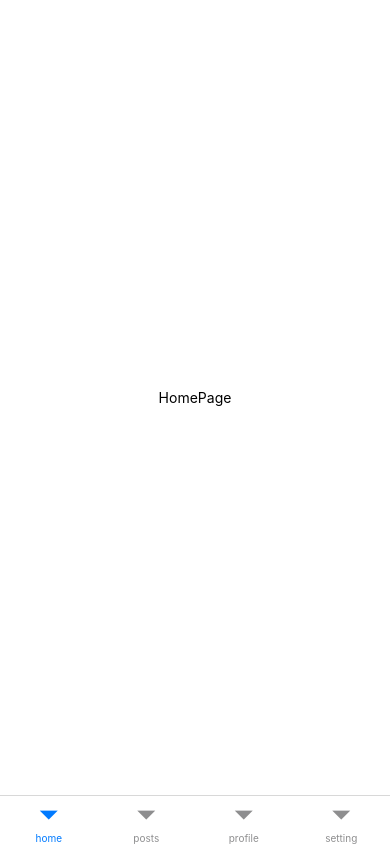
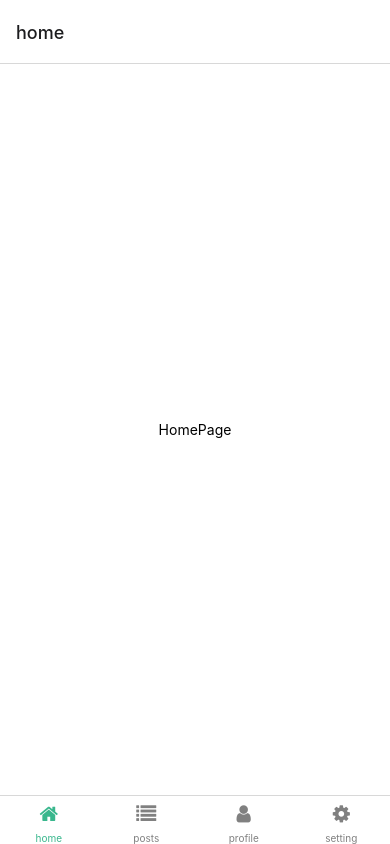
Before and after one commit to tuantran1986/native-thachpham-bai28-bai33-demo, a React Native app: screen / in a window 390 px wide. Both pictures are taken after a click on the button "LOGIN". Built offline with nearby package versions, Linux system fonts and the light colour scheme.

Commit message:
bai 31 - fix loi hien thi ICON cua TAB

```diff
--- a/assets/src/presentation/navigation/AppNavigation.tsx
+++ b/assets/src/presentation/navigation/AppNavigation.tsx
@@ -8,6 +8,7 @@
 import ProfilePage from "../pages/inApp/Profile";
 import SettingPage from "../pages/inApp/Setting";
 import { createBottomTabNavigator } from "@react-navigation/bottom-tabs";
+import Icon from "react-native-vector-icons/FontAwesome";
 
 const Stack = createStackNavigator(); // STACK: xếp chồng các màn hình
 const tab = createBottomTabNavigator(); // TAB: dàn hàng - các tab dưới màn hình - song song nhau
@@ -47,9 +48,29 @@
   // TAB: dàn hàng - các tab dưới màn hình - song song nhau
   return (
     <tab.Navigator
-      screenOptions={{
-        headerShown: false, // Ẩn header mặc định
-      }}
+      screenOptions={({ route }) => ({
+        tabBarIcon: ({ focused, color, size }) => {
+          let iconName = "";
+          switch (route.name) {
+            case "profile":
+              iconName = "user";
+              break;
+            case "posts":
+              iconName = "list";
+              break;
+            case "setting":
+              iconName = "gear";
+              break;
+            default:
+              iconName = "home";
+              break;
+          }
+
+          return <Icon name={iconName} color={color} size={20} />;
+        },
+        tabBarActiveTintColor: "#39B78D", // màu icon ACTIVE
+        tabBarInactiveTintColor: "gray", // màu icon KHÔNG-ACTIVE
+      })}
     >
       <tab.Screen name="home" component={HomePage} />
       <tab.Screen name="posts" component={PostsPage} />
```
